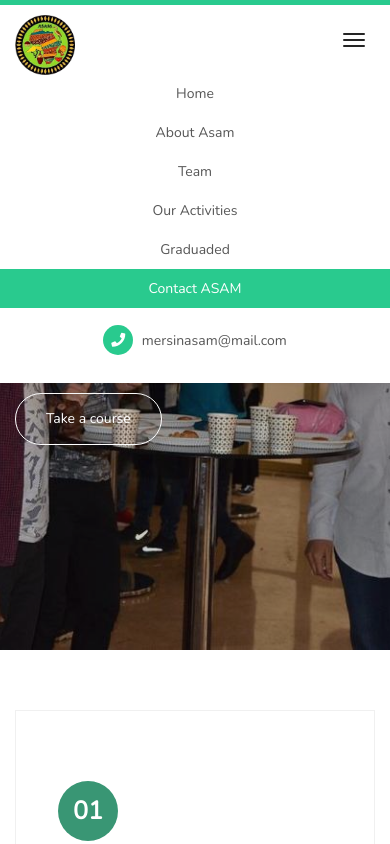
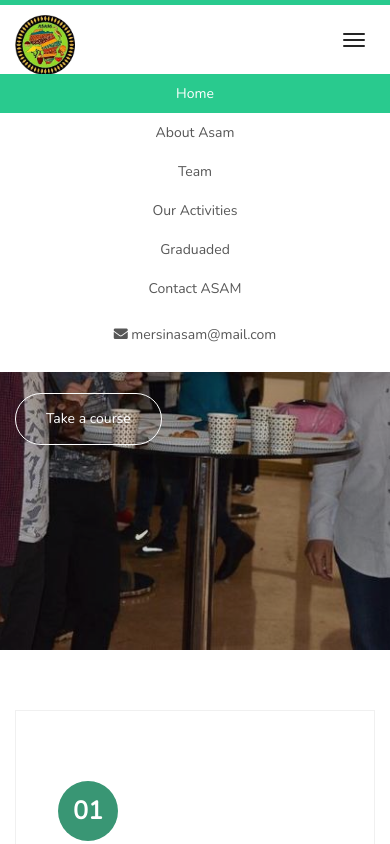
Before and after one commit to Stephane226/AsamMersinn, a plain HTML site: page index.html in a window 390 px wide. Both pictures are taken after a click on the button 354 px from the left and 39 px from the top of the page. Shown: the top 844 px of the page. Drawn offline with nearby package versions, Linux system fonts and the light colour scheme; a web font is replaced by a local one.

Commit message:
amelioration

```diff
--- a/css/templatemo-style.css
+++ b/css/templatemo-style.css
@@ -15,6 +15,7 @@ https://templatemo.com/tm-516-known
     padding-top: 70px;
 
   }
+
 
   /*---------------------------------------
      TYPOGRAPHY
@@ -921,6 +922,8 @@ footer li a{
       padding-right: 10px;
       padding-left: 10px;
     }
+    html, body {overflow-x: hidden;
+   };
   }
 
   @media only screen and (max-width: 767px) {
@@ -977,6 +980,8 @@ footer li a{
       display: block;
       margin: 0 auto;
     }
+    html, body {overflow-x: hidden;
+    };
   }
 
 
@@ -992,6 +997,8 @@ footer li a{
     .contact-image {
       margin-top: 0;
     }
+    html, body {overflow-x: hidden;
+    };
   }
 
   @media only screen and (max-width: 480px) {
@@ -1011,6 +1018,8 @@ footer li a{
       width: inherit;
       height: inherit;
     }
+    html, body {overflow-x: hidden;
+    };
   }
 
 
--- a/index.html
+++ b/index.html
@@ -74,7 +74,7 @@ https://templatemo.com/tm-516-known
                     </ul>
 
                     <ul class="nav navbar-nav navbar-right">
-                         <li><a href="#"><i class="fa fa-phone"></i> mersinasam@mail.com</a></li>
+                         <li><a href="mailto:asam@gmail.com"><i class="fas fa-envelope"></i> mersinasam@mail.com</a></li>
                     </ul>
                </div>
 
```
